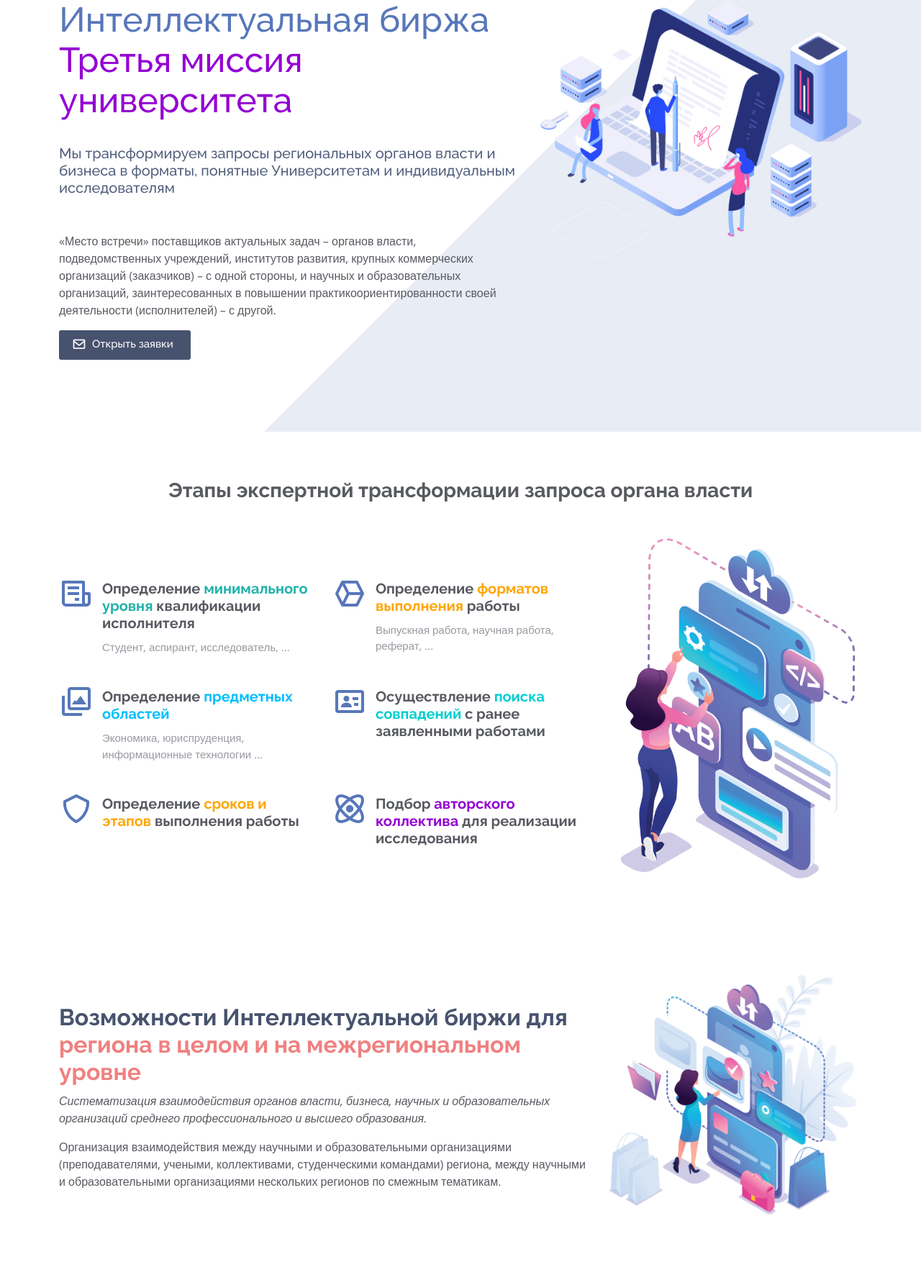
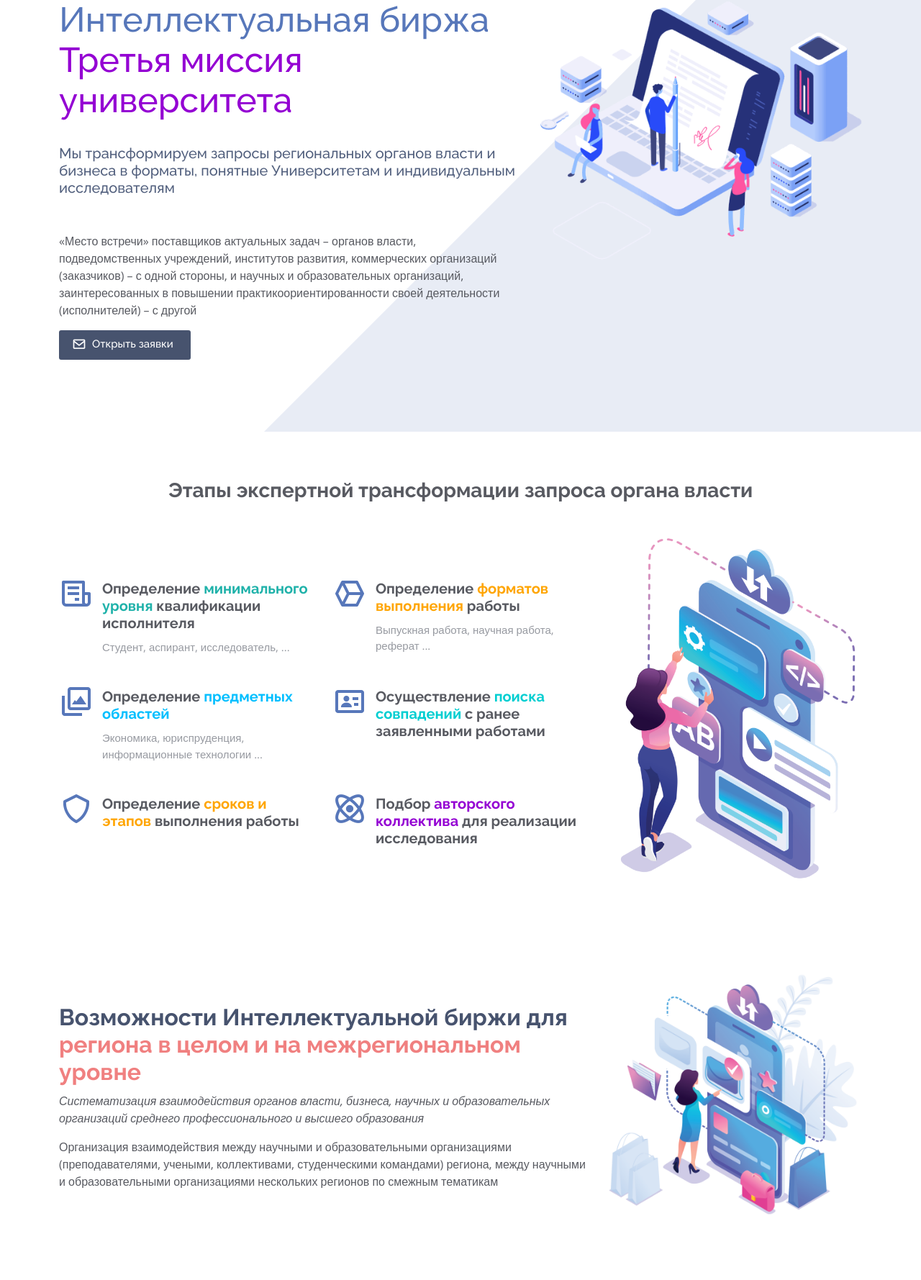
Before and after one commit to InformNSUEM/project_exchange, a Django app: page / in a window 1280 px wide. Shown: the part 141-1920 px from the top of the page at 72% size. Run offline with Django 4.2, Linux system fonts and the light colour scheme; parts of the project's set-up code (start-up, migrations or seed data) failed here and were passed over; some libraries are stand-ins or nearby versions.

Commit message:
внесены синтетические изменения

```diff
--- a/main/templates/main/pages_parts/body.html
+++ b/main/templates/main/pages_parts/body.html
@@ -10,7 +10,7 @@
             <br>
             <h2>Мы трансформируем запросы региональных органов власти и бизнеса в форматы, понятные Университетам и индивидуальным исследователям</h2>
 
-            <p>«Место встречи» поставщиков актуальных задач – органов власти, подведомственных учреждений, институтов развития, крупных коммерческих организаций (заказчиков) – с одной стороны, и научных и образовательных организаций, заинтересованных в повышении практикоориентированности своей деятельности (исполнителей) – с другой.</p>
+            <p>«Место встречи» поставщиков актуальных задач – органов власти, подведомственных учреждений, институтов развития, коммерческих организаций (заказчиков) – с одной стороны, и научных и образовательных организаций, заинтересованных в повышении практикоориентированности своей деятельности (исполнителей) – с другой</p>
             <a href="#gallery" class="download-btn"><i class="bx bx-envelope"></i> Открыть заявки</a>
           </div>
         </div>
@@ -44,7 +44,7 @@
                 <div class="col-md-6 icon-box" data-aos="fade-up" data-aos-delay="100">
                   <i class="bx bx-cube-alt"></i>
                     <h4>Определение <span style="color: orange">форматов выполнения</span> работы</h4>
-                  <p>Выпускная работа, научная работа, реферат, ...</p>
+                  <p>Выпускная работа, научная работа, реферат ...</p>
                 </div>
                 <div class="col-md-6 icon-box" data-aos="fade-up" data-aos-delay="200">
                   <i class="bx bx-images"></i>
@@ -89,9 +89,9 @@
           </div>
           <div class="col-md-8 pt-5 order-2 order-md-1" data-aos="fade-up">
             <h3>Возможности Интеллектуальной биржи для <span style="color: lightcoral">региона в целом и на межрегиональном уровне</span></h3>
-            <p class="fst-italic"> Систематизация взаимодействия органов власти, бизнеса, научных и образовательных организаций среднего профессионального и высшего образования.
+            <p class="fst-italic"> Систематизация взаимодействия органов власти, бизнеса, научных и образовательных организаций среднего профессионального и высшего образования
             </p>
-            <p> Организация взаимодействия между научными и образовательными организациями (преподавателями, учеными, коллективами, студенческими командами) региона, между научными и образовательными организациями нескольких регионов по смежным тематикам.
+            <p> Организация взаимодействия между научными и образовательными организациями (преподавателями, учеными, коллективами, студенческими командами) региона, между научными и образовательными организациями нескольких регионов по смежным тематикам
             </p>
           </div>
         </div>
@@ -102,7 +102,7 @@
           </div>
           <div class="col-md-8 pt-4" data-aos="fade-up">
             <h3>Возможности Интеллектуальной биржи для <span style="color: blueviolet">Заказчика</span></h3>
-            <p class="fst-italic"> <b>Заказчик - </b> орган власти, подведомственное учреждение, любое иное юридическое лицо, заинтересованное во взаимодействии с научными и образовательными организациями среднего профессионального и высшего образования для решения задач Заказчика, а также с целью повышения качества и практикоориентированности образования и эффективности прикладных научных исследований.
+            <p class="fst-italic"> <b>Заказчик - </b> орган власти, подведомственное учреждение, любое иное юридическое лицо, заинтересованное во взаимодействии с научными и образовательными организациями среднего профессионального и высшего образования для решения задач Заказчика, а также с целью повышения качества и практикоориентированности образования и эффективности прикладных научных исследований
             </p>
             <ul>
               <li><i class="bi bi-check"></i> Интеллектуальный аутсорсинг</li>
@@ -124,13 +124,13 @@
           </div>
           <div class="col-md-9 pt-5 order-2 order-md-1" data-aos="fade-up">
             <h3>Возможности Интеллектуальной биржи для <span style="color: darkturquoise">Исполнителя</span></h3>
-            <p class="fst-italic"> <b>Исполнитель - </b> научная или образовательная организация среднего профессионального и высшего образования, использующая платформу при осуществлении образовательной, научно-исследовательской, инновационной и предпринимательской деятельности посредством организации решения задач Заказчика.
+            <p class="fst-italic"> <b>Исполнитель - </b> научная или образовательная организация среднего профессионального и высшего образования, использующая платформу при осуществлении образовательной, научно-исследовательской, инновационной и предпринимательской деятельности посредством организации решения задач Заказчика
             <ul>
               <li><i class="bi bi-check"></i> Повышение качества образования (практикоориентированности, актуальности знаний и т.п)</li>
               <li><i class="bi bi-check"></i> Повышение востребованности научно-исследовательских разработок, доходов от выполнения НИР</li>
               <li><i class="bi bi-check"></i> Выявление и поддержка талантов</li>
               <li><i class="bi bi-check"></i> Повышение уровня квалификации педагогических и научных работников;</li>
-              <li><i class="bi bi-check"></i> Развитие внешних связей, в том числе с другими научными и образовательными организациями региона и других регионов;</li>
+              <li><i class="bi bi-check"></i> Развитие внешних связей, в том числе с другими научными и образовательными организациями региона и других регионов</li>
               <li><i class="bi bi-check"></i> Организация мест практик, стажировок</li>
               <li><i class="bi bi-check"></i> Повышение эффективности трудоустройства выпускников образовательных организаций</li>
               <li><i class="bi bi-check"></i> Разработка и реализация программ дополнительного образования</li>
```
